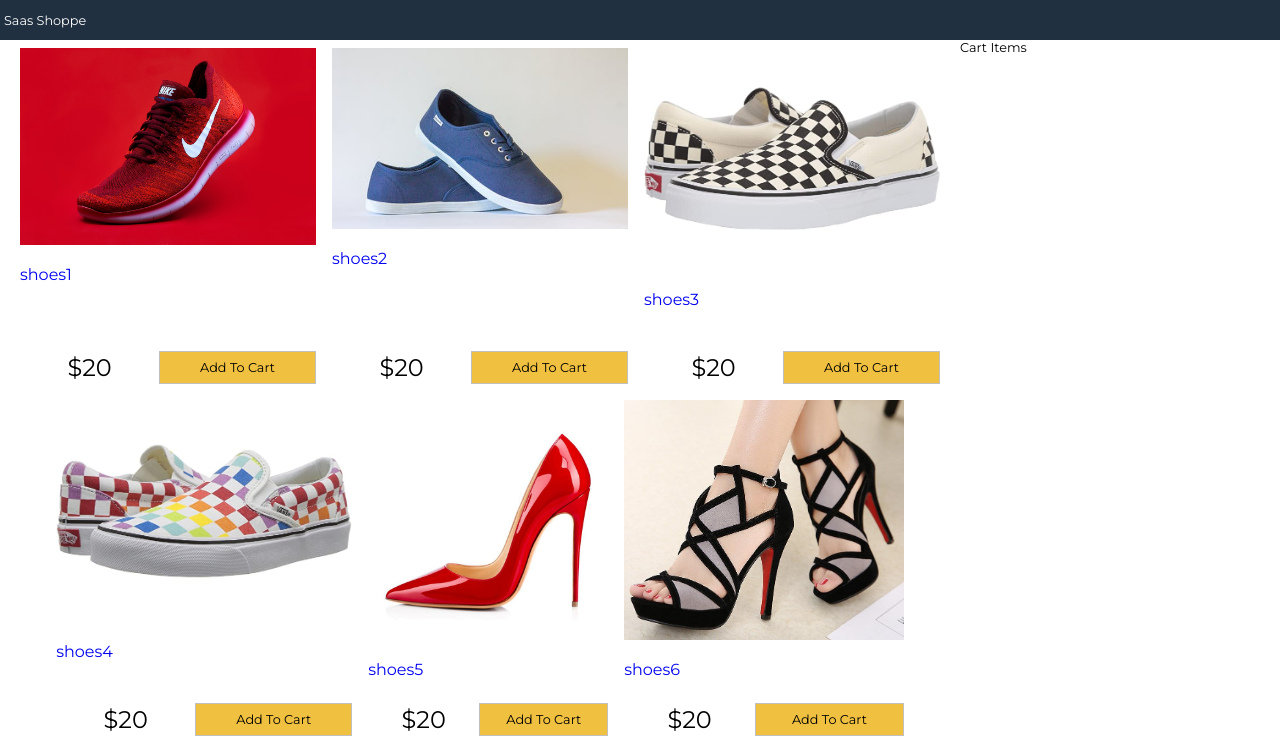
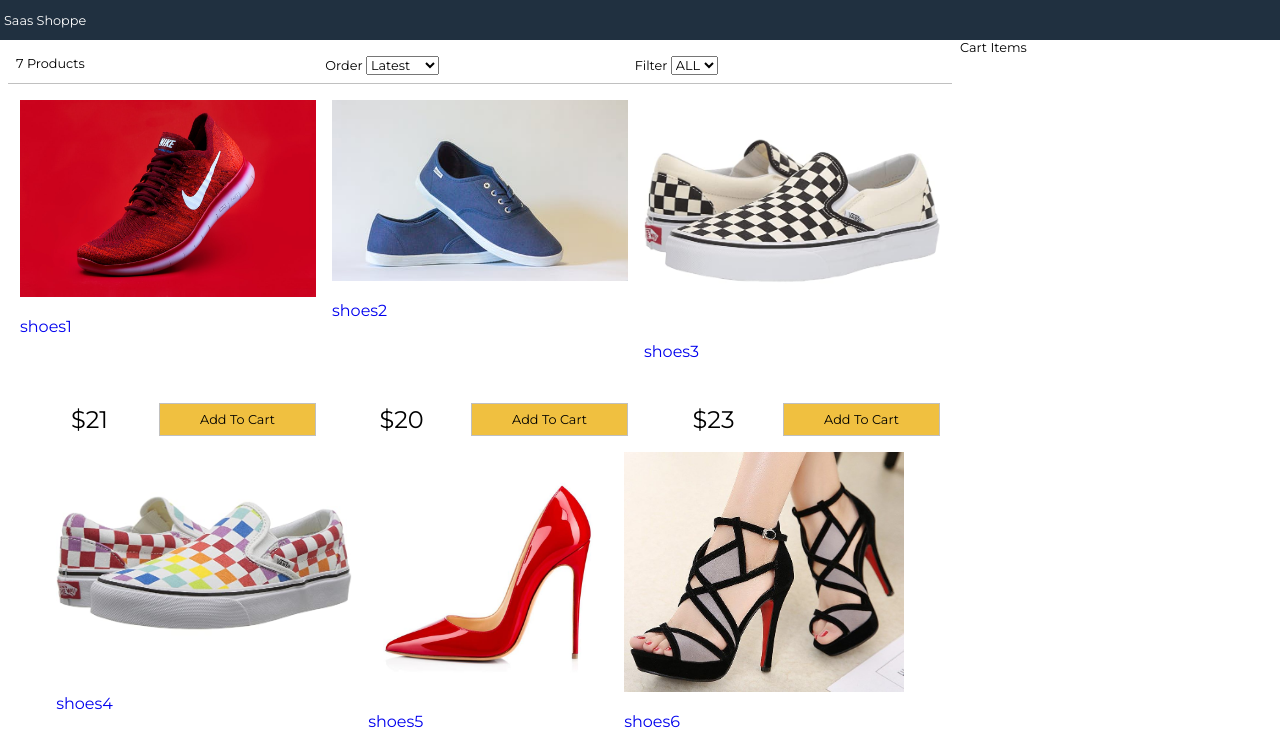
Before and after one commit to ArshiaSali/react-shopping-cart, a React (Create React App) app: page / in a window 1280 px wide. Shown: the top 753 px of the page. Built offline with nearby package versions, Linux system fonts and the light colour scheme.

Commit message:
filter-component

```diff
--- a/src/App.js
+++ b/src/App.js
@@ -1,5 +1,6 @@
 //feature-1
 import React from 'react';
+import Filter from './components/Filter';
 import Products from './components/Products';
 import data from './data.json';
 
@@ -12,6 +13,43 @@
       sort: ""
     };
   }
+  filterProducts = (event) => {
+    console.log(event.target.value);
+    if(event.target.value === ""){
+      this.setState({size:event.target.value, products:data.products});
+    }
+    else{
+      this.setState({
+        size:event.target.value,
+        products: data.products.filter(
+          (product) => product.availableSizes.indexOf(event.target.value) >= 0
+        )
+      })
+    }
+  }
+  sortProducts = (event) => {
+    const sort = event.target.value;
+    console.log(event.target.value);
+    this.setState((state)=> ({
+      sort:sort,
+      products: this.state.products
+      .slice()
+      .sort((a,b)=>
+        sort === "lowest"
+        ? a.price > b.price
+        ?  1
+        : -1
+        :   sort === "highest"
+        ? a.price < b.price
+        ? 1
+        : -1
+        : a._id > b._id
+        ? 1
+        : -1
+        )
+
+    }));
+  }
   render(){
     return (
       <div className="grid-container">
@@ -21,6 +59,12 @@
         <main>
           <div className="content">
             <div className="main">
+              <Filter count={this.state.products.length}
+              size={this.state.size}
+              sort={this.state.sort}
+              filterProducts={this.filterProducts}
+              sortProducts={this.sortProducts}
+              ></Filter>
               <Products products={this.state.products}> </Products>
               </div>
             <div className="sidebar"> Cart Items </div>
--- /dev/null
+++ b/src/components/Filter.js
@@ -0,0 +1,28 @@
+import React, { Component } from 'react'
+
+export default class Filter extends Component {
+    render() {
+        return (
+            <div className="filter">
+                <div className="filter-result">{this.props.count} Products</div>
+                <div className="filter-sort">
+                Order {" "}<select value={this.props.sort} onChange={this.props.sortProducts}>
+                    <option value="">Latest</option>
+                    <option value="lowest">Lowest</option>
+                    <option value="highest">Highest</option>
+
+                    </select></div>
+                <div className="filter-size">Filter  {" "}
+                <select value={this.props.size} onChange={this.props.filterProducts}>
+                    <option value=""> ALL</option>
+                    <option value="XS"> XS</option>
+                    <option value="S"> S</option>
+                    <option value="M"> M</option>
+                    <option value="L"> L</option>
+                    <option value="XL"> XL</option>
+                    <option value="XXL"> XXL</option>
+                    </select></div>
+            </div>
+        )
+    }
+}
--- a/src/data.json
+++ b/src/data.json
@@ -3,7 +3,7 @@
        {"_id":"shoes1",
         "title": "shoes1",
         "description": "about shoes1",
-        "price": 20,
+        "price": 21,
         "availableSizes": ["X", "L", "XL"],
         "image": "/images/shoes1.jpg"
        },
@@ -17,21 +17,21 @@
        {"_id":"shoes3",
         "title": "shoes3",
         "description": "about shoes3",
-        "price": 20,
+        "price": 23,
         "availableSizes": ["L", "XL"],
         "image": "/images/shoes3.jpg"
        },
        {"_id":"shoes4",
         "title": "shoes4",
         "description": "about shoes4",
-        "price": 20,
+        "price": 27,
         "availableSizes": ["X", "L", "XL"],
         "image": "/images/shoes4.jpg"
        },
        {"_id":"shoes5",
         "title": "shoes5",
         "description": "about shoes5",
-        "price": 20,
+        "price": 25,
         "availableSizes": ["X", "L", "XL"],
         "image": "/images/shoes5.jpg"
        },
--- a/src/index.css
+++ b/src/index.css
@@ -125,3 +125,14 @@
 .button.primary {
   background-color: #f0c040;
 }
+
+.filter {
+  display: flex;
+  justify-content: space-between;
+  padding: 1rem;
+  margin: 1rem;
+  border-bottom: 0.1rem #c0c0c0 solid;
+}
+.filter div {
+  flex: 1;
+}
```
